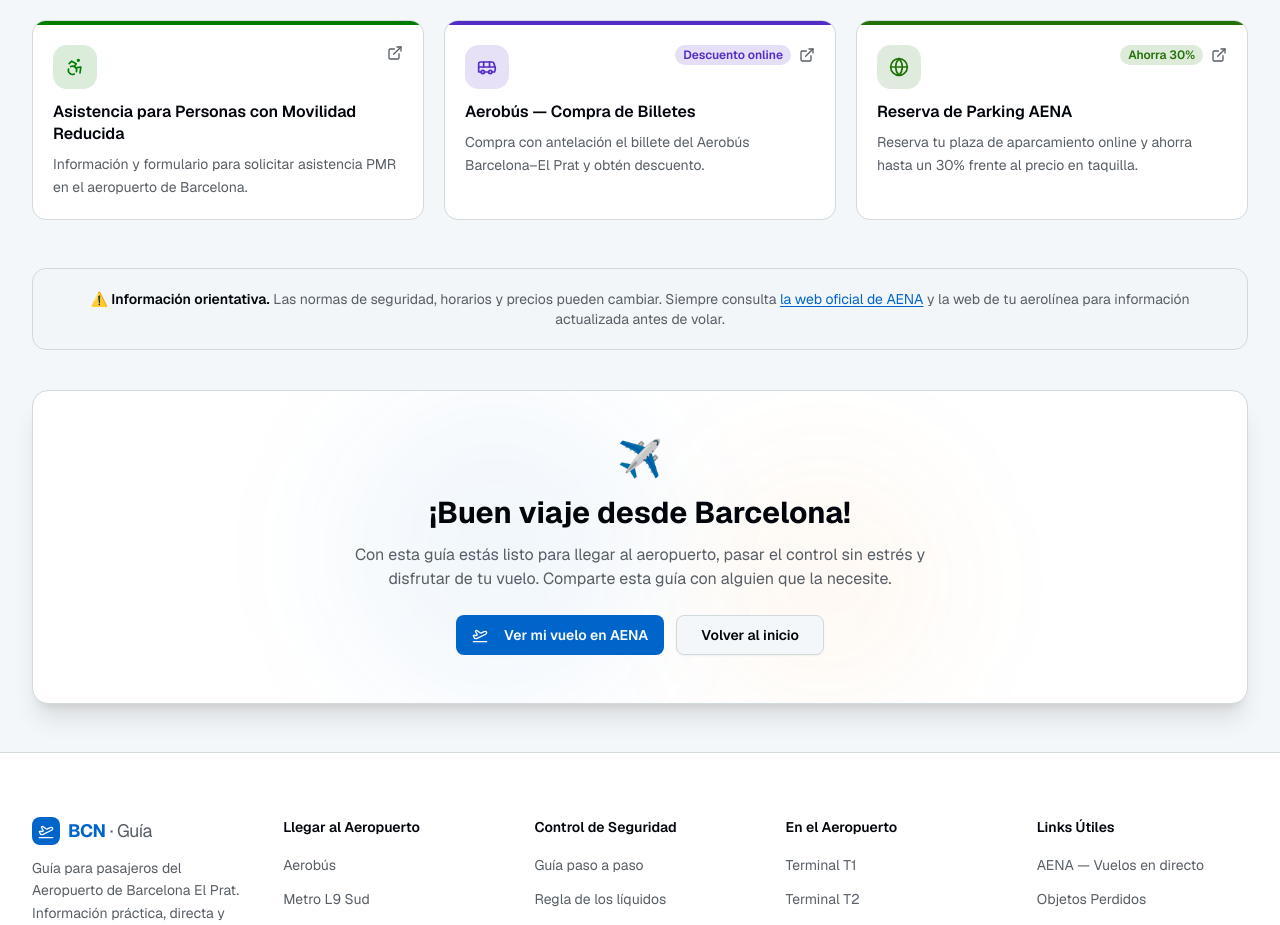
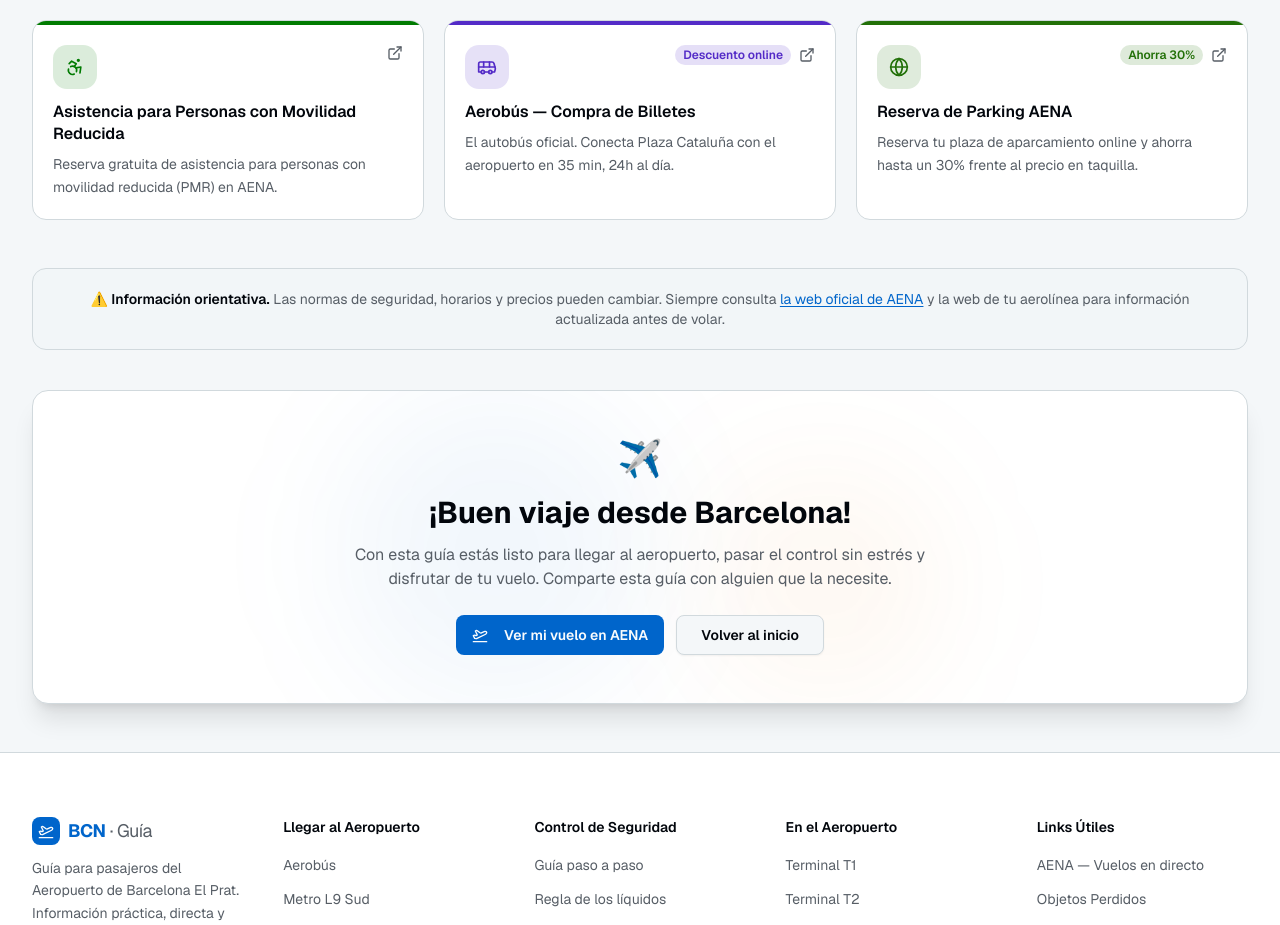
Before and after one commit to bengmz9-hub/aero, a Next.js app: page /aero/ in a window 1280 px wide. Shown: the part 6840-7765 px from the top of the page. Built offline with nearby package versions, Linux system fonts and the light colour scheme.

Commit message:
fix: update exact PMR and Aerobus URLs per user request

```diff
--- a/src/components/sections/cta.tsx
+++ b/src/components/sections/cta.tsx
@@ -55,16 +55,16 @@
     id: "pmr",
     icon: <Accessibility className="size-5" />,
     title: "Asistencia para Personas con Movilidad Reducida",
-    description: "Información y formulario para solicitar asistencia PMR en el aeropuerto de Barcelona.",
-    url: "https://www.aena.es/es/josep-tarradellas-barcelona-el-prat.html",
+    description: "Reserva gratuita de asistencia para personas con movilidad reducida (PMR) en AENA.",
+    url: "https://www.aena.es/es/pasajeros/viajeros/personas-con-necesidades-especiales/servicio-asistencia-sin-barreras.html",
     accent: "var(--step-green)",
   },
   {
     id: "aerobus",
     icon: <Bus className="size-5" />,
     title: "Aerobús — Compra de Billetes",
-    description: "Compra con antelación el billete del Aerobús Barcelona–El Prat y obtén descuento.",
-    url: "https://www.aerobusbcn.com/es/",
+    description: "El autobús oficial. Conecta Plaza Cataluña con el aeropuerto en 35 min, 24h al día.",
+    url: "https://aerobusbarcelona.es/",
     accent: "var(--transport-metro)",
     badge: "Descuento online",
   },
--- a/src/components/sections/footer.tsx
+++ b/src/components/sections/footer.tsx
@@ -27,7 +27,7 @@
     { label: "AENA — Vuelos en directo", href: "https://www.aena.es/es/infovuelos.html" },
     { label: "Objetos Perdidos", href: "https://www.aena.es/es/josep-tarradellas-barcelona-el-prat.html" },
     { label: "Preguntas Frecuentes", href: "#faq" },
-    { label: "Asistencia PMR", href: "https://www.aena.es/es/josep-tarradellas-barcelona-el-prat.html" },
+    { label: "Asistencia PMR", href: "https://www.aena.es/es/pasajeros/viajeros/personas-con-necesidades-especiales/servicio-asistencia-sin-barreras.html" },
   ],
 };
 
```
